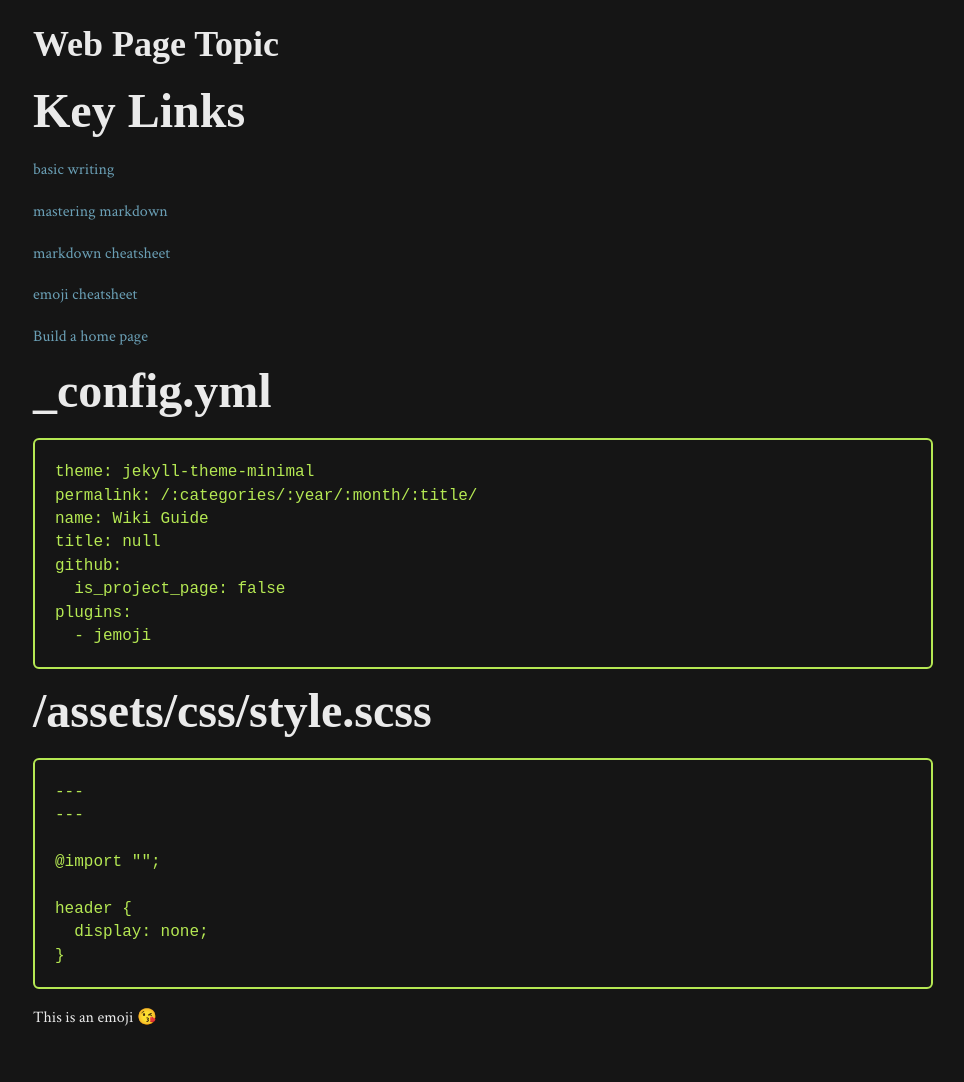
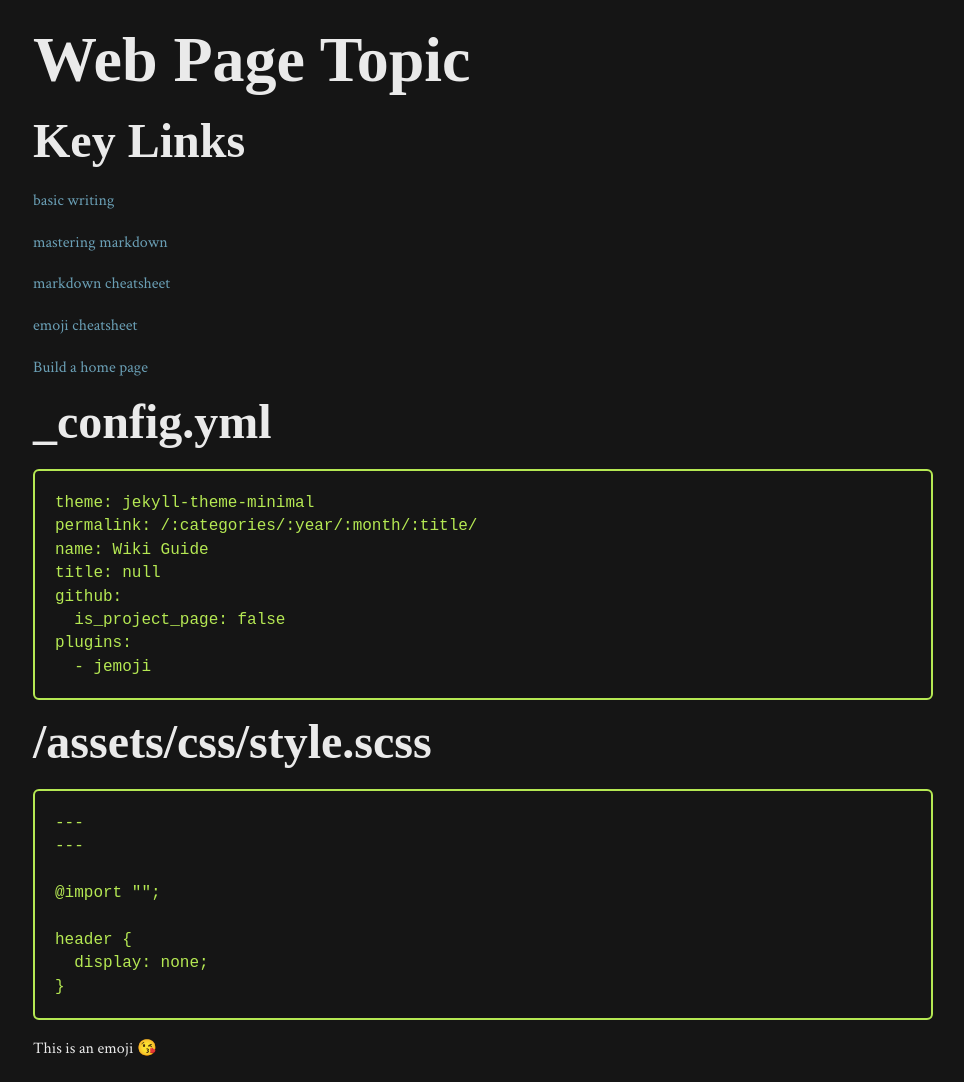
Before and after one commit to profphillips/wikibasics, a Jekyll site: the page built from index.md, in a window 1280 px wide. Shown: the whole page, without its empty margins (157-1121 px from the left). Built offline with Jekyll 4.4.1, drawn with Linux system fonts in a browser that asks for light colours; emoji names are drawn with the system emoji font; our own code applies the rules of GitHub Pages for plain Markdown files; before the commit the page ends 1051 px from its top, so only the background shows below that.

Commit message:
Update style.scss

```diff
--- a/assets/css/style.scss
+++ b/assets/css/style.scss
@@ -111,12 +111,6 @@ h2 {
   font-size: 3rem;
 }
 
-
-h1 {
-  margin: 25px 0 20px;
-  font-size: 36px;
-}
-
 p {
   //font-size: 1.4rem;
   line-height: 1.6;
```
